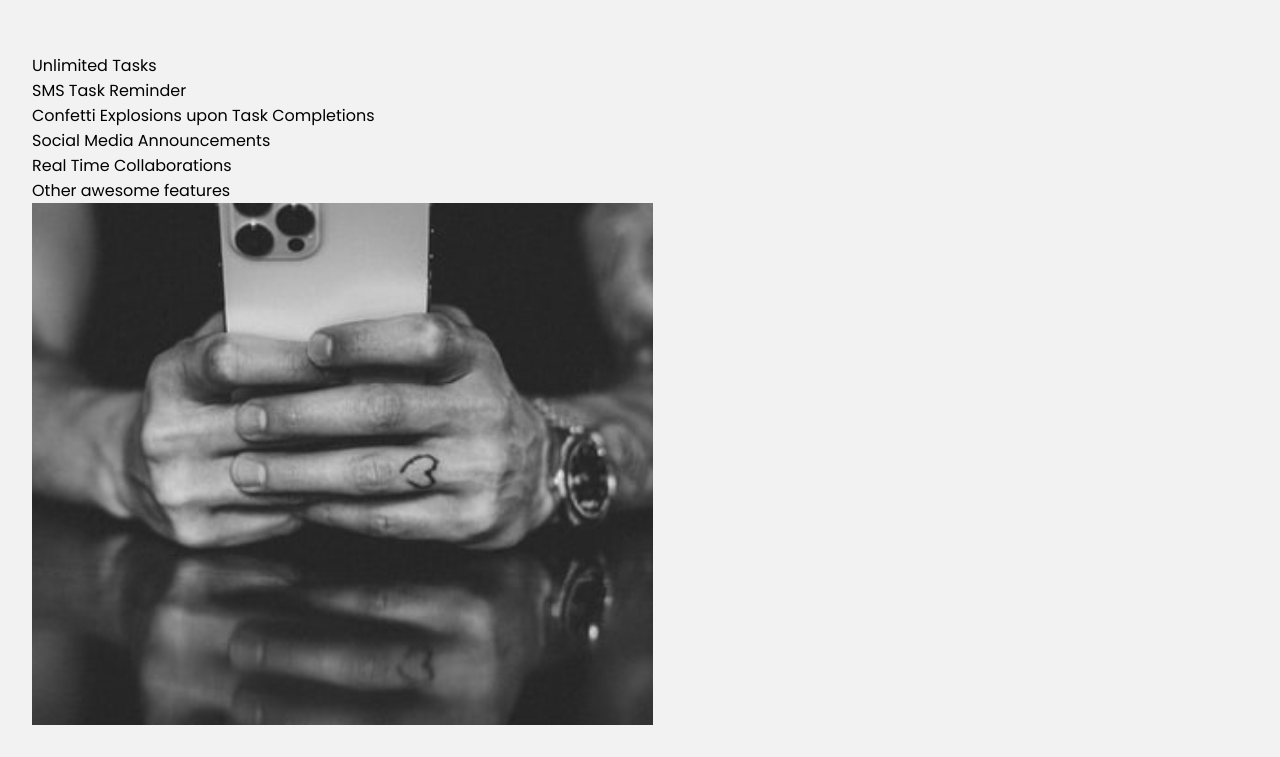
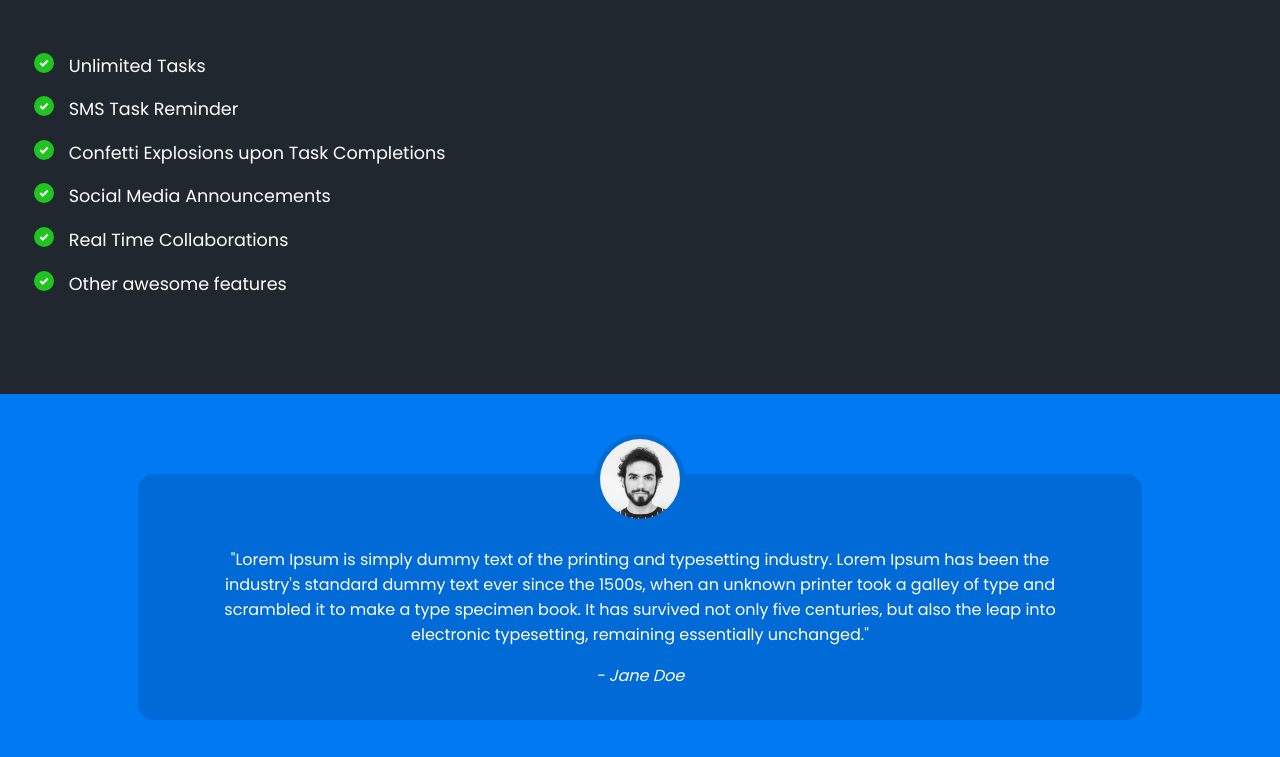
Before and after one commit to almostdevelopr/html-css, a plain HTML site: page index.html in a window 1280 px wide. Shown: the part 1380-2137 px from the top of the page. Drawn offline with Linux system fonts and the light colour scheme.

Commit message:
Add style to feature and testimonial section

```diff
--- a/css/main.scss
+++ b/css/main.scss
@@ -97,3 +97,60 @@ section {
 	width: 70%;
 	margin-top: 3em;
 }
+
+// feature sections
+section.feature-section {
+	background: #20272e;
+	color: white;
+}
+
+ul.feature-list {
+	margin: 0;
+	padding-left: 0.1em;
+	// come back to this section -> grid
+
+	li {
+		font-size: 1.1em;
+		margin-bottom: 1em;
+		margin-left: 2em;
+		position: relative;
+
+		&:before {
+			content: "";
+			left: -2em;
+			position: absolute;
+			width: 20px;
+			height: 20px;
+			background-image: url("../images/bullet.svg");
+			background-size: contain;
+			margin-right: 0.5em;
+		}
+	}
+}
+
+.feature-section img {
+	display: none; // hide img in the mobile version
+}
+
+/* TESTIMONIAL SECTION */
+.testimonial-section {
+	background: var(--primary-color);
+	color: white;
+
+	li {
+		background: #006bd6;
+		text-align: center;
+		padding: 2em 1em;
+		width: 80%;
+		margin: 0 auto 5em auto; // center the element
+		border-radius: 1em;
+
+		img {
+			width: 5em;
+			height: 5em;
+			border: 5px solid #006bd6;
+			border-radius: 50%; // circular
+			margin-top: -4.5em;
+		}
+	}
+}
--- a/index.html
+++ b/index.html
@@ -72,7 +72,7 @@
 		<!-- another section -->
 		<section class="feature-section">
 			<div class="container">
-				<ul>
+				<ul class="feature-list">
 					<li>Unlimited Tasks</li>
 					<li>SMS Task Reminder</li>
 					<li>Confetti Explosions upon Task Completions</li>
```
Also changed, not shown: css/main.css, 1 other file.
